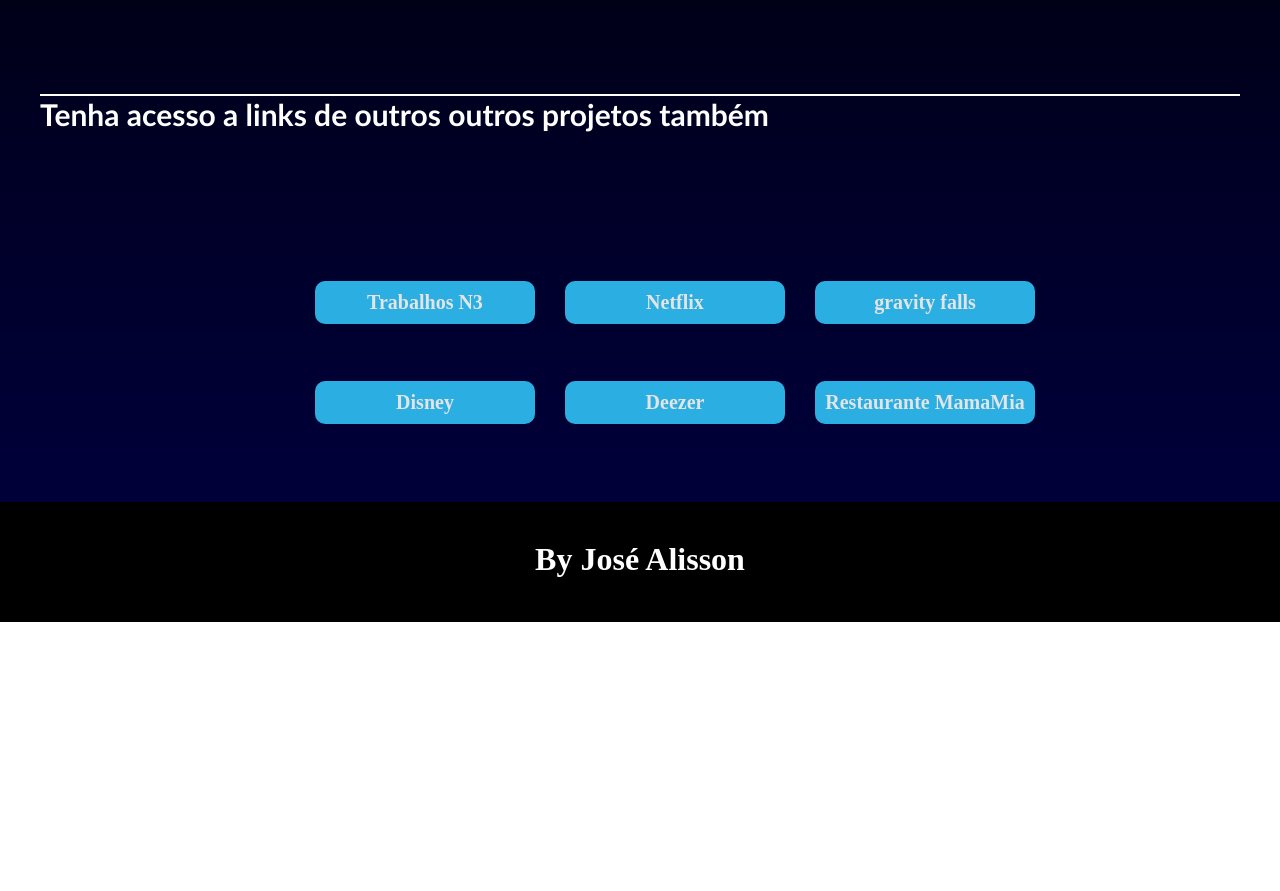
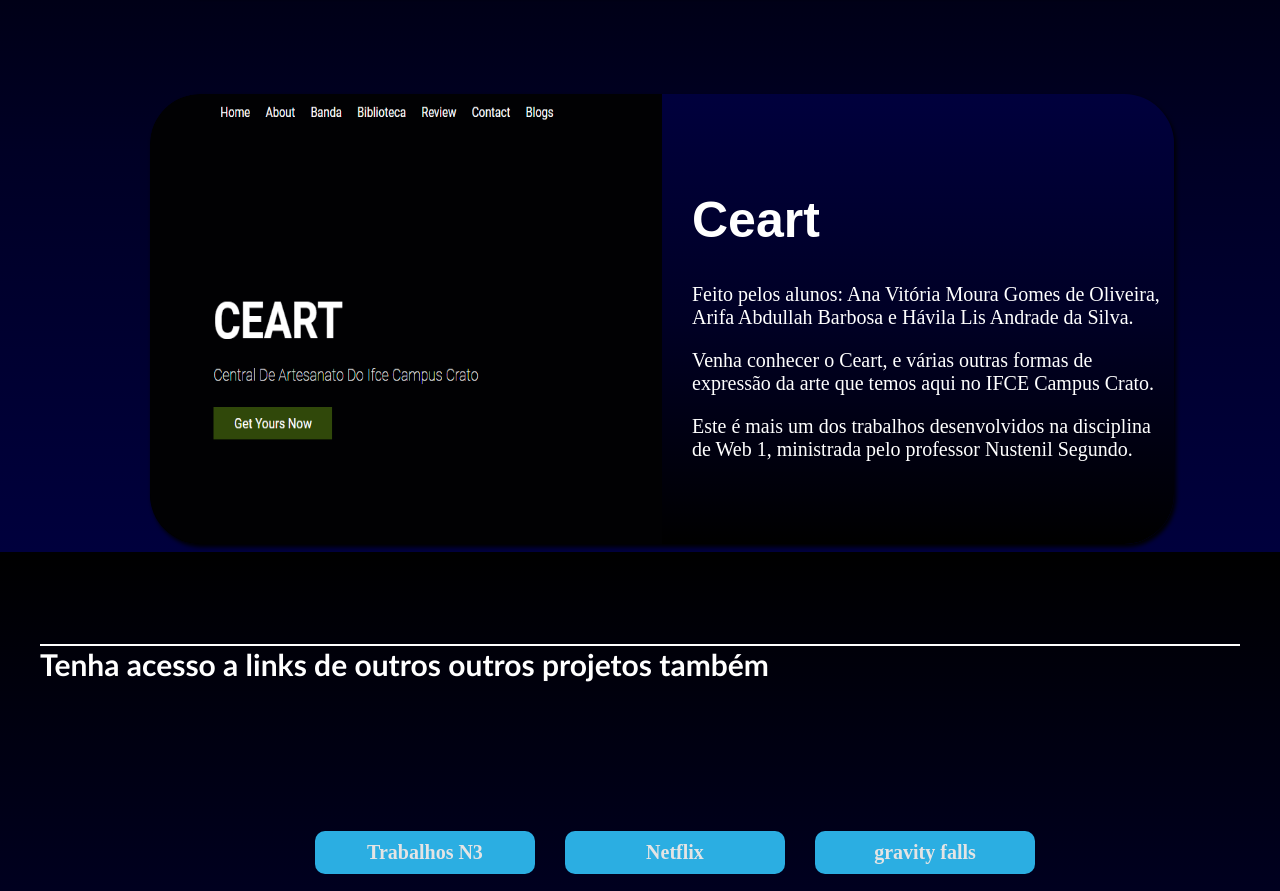
Before and after one commit to 001alisson/n4, a plain HTML site: page index.html in a window 1280 px wide. Shown: the part 3448-4339 px from the top of the page. Before the commit the page ends 4070 px from the top, so only its background shows below. Drawn offline with Linux system fonts and the light colour scheme.

Commit message:
Update index.html

```diff
--- a/index.html
+++ b/index.html
@@ -131,6 +131,20 @@
         </div>
     </header>
 
+    <header class="trab">
+        <div class="imagem">
+            <a href="https://trabalho-de-nusta-jomq.vercel.app/"> <img src="ceart.png"> </a>
+        </div>
+
+        <div class="texto">
+            <h1>Ceart</h1>
+            <p>Feito pelos alunos: Ana Vitória Moura Gomes de Oliveira, Arifa Abdullah Barbosa e Hávila Lis Andrade da Silva.</p>
+            <p>Venha conhecer o Ceart, e várias outras formas de expressão da arte que temos aqui no IFCE Campus Crato.
+            </p>
+            <p>Este é mais um dos trabalhos desenvolvidos na disciplina de Web 1, ministrada pelo professor Nustenil Segundo.</p>
+        </div>
+    </header>
+
 
     <h1 class="tit" id="link">Tenha acesso a links de outros outros projetos também</h1>
 
```
